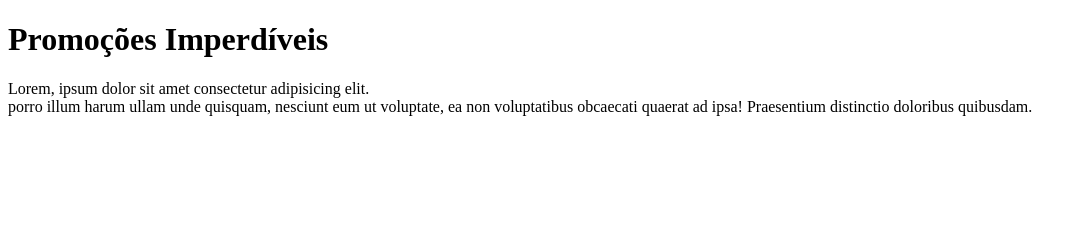
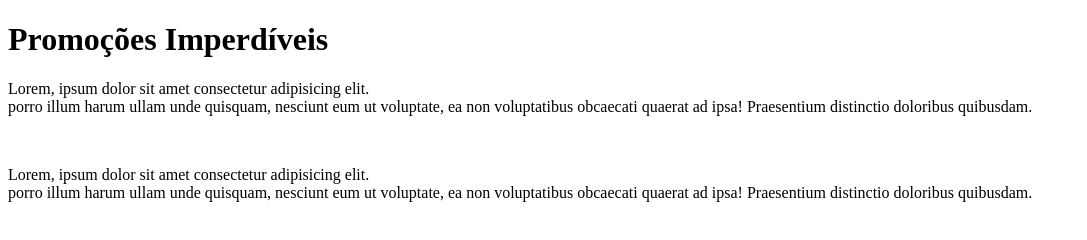
Before and after one commit to oliveiransara/gama-no-github, a plain HTML site: page index.html in a window 1280 px wide. Shown: the whole page, without its empty margins (0-1087 px from the left). Drawn offline with Linux system fonts and the light colour scheme.

Commit message:
commit em master

```diff
--- a/index.html
+++ b/index.html
@@ -9,5 +9,7 @@
 <body>
     <h1>Promoções Imperdíveis</h1>
     <p>Lorem, ipsum dolor sit amet consectetur adipisicing elit. <br> porro illum harum ullam unde quisquam, nesciunt eum ut voluptate, ea non voluptatibus obcaecati quaerat ad ipsa! Praesentium distinctio doloribus quibusdam.</p>
+<br>
+<p>Lorem, ipsum dolor sit amet consectetur adipisicing elit. <br> porro illum harum ullam unde quisquam, nesciunt eum ut voluptate, ea non voluptatibus obcaecati quaerat ad ipsa! Praesentium distinctio doloribus quibusdam.</p>
 </body>
 </html>
```
